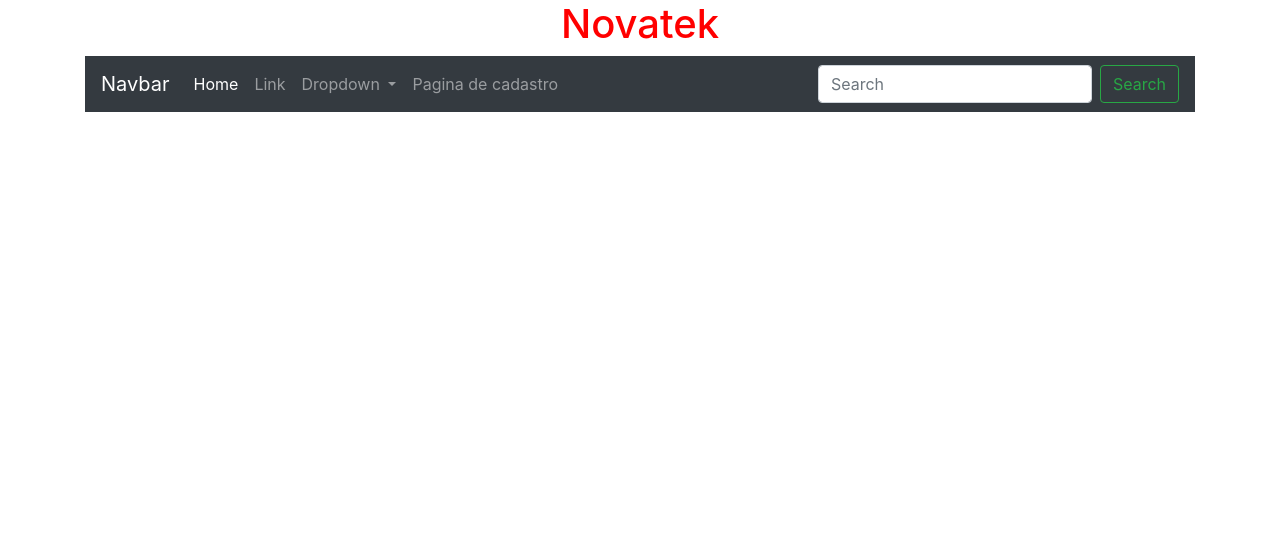
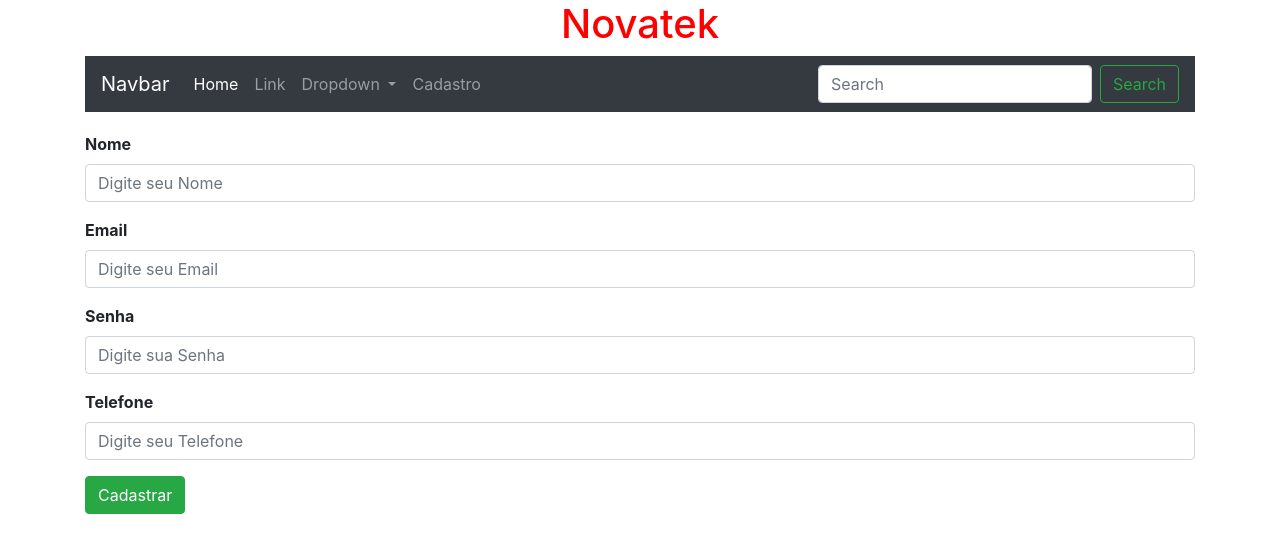
Before and after one commit to Leonardo333Rock/aulas-git, a Django app: page /pagina_de_cadastro in a window 1280 px wide. Shown: the top 553 px of the page. Run offline with Django 4.2, Linux system fonts and the light colour scheme; some libraries are stand-ins or nearby versions.

Commit message:
Conecçao com o banco Clientes criado

```diff
--- a/aulaGit/static/css/styler.css
+++ b/aulaGit/static/css/styler.css
@@ -7,3 +7,7 @@
     align-items:center;
     justify-content: center;
 }
+
+.form-label{
+    font-weight: bold;
+}
--- a/aulaGit/templates/home.html
+++ b/aulaGit/templates/home.html
@@ -12,7 +12,7 @@
     <header>
         <h1>Novatek</h1>
     </header>
-    <div class="container">
+    <div class="container" style="margin-bottom: 20px;">
         <nav class="navbar navbar-expand-lg navbar-dark bg-dark">
             <a class="navbar-brand" href="#">Navbar</a>
             <button class="navbar-toggler" type="button" data-toggle="collapse" data-target="#navbarSupportedContent" aria-controls="navbarSupportedContent" aria-expanded="false" aria-label="Toggle navigation">
@@ -22,7 +22,7 @@
             <div class="collapse navbar-collapse" id="navbarSupportedContent">
               <ul class="navbar-nav mr-auto">
                 <li class="nav-item active">
-                  <a class="nav-link" href="#">Home <span class="sr-only">(current)</span></a>
+                  <a class="nav-link" href="/">Home <span class="sr-only">(current)</span></a>
                 </li>
                 <li class="nav-item">
                   <a class="nav-link" href="#">Link</a>
@@ -39,7 +39,7 @@
                   </div>
                 </li>
                 <li class="nav-item">
-                  <a class="nav-link" href="/pagina_de_cadastro">Pagina de cadastro</a>
+                  <a class="nav-link" href="/pagina_de_cadastro">Cadastro</a>
                 </li>
               </ul>
               <form class="form-inline my-2 my-lg-0">
@@ -53,5 +53,8 @@
     <script src="https://code.jquery.com/jquery-3.2.1.slim.min.js" integrity="sha384-KJ3o2DKtIkvYIK3UENzmM7KCkRr/rE9/Qpg6aAZGJwFDMVNA/GpGFF93hXpG5KkN" crossorigin="anonymous"></script>
     <script src="https://cdn.jsdelivr.net/npm/popper.js@1.12.9/dist/umd/popper.min.js" integrity="sha384-ApNbgh9B+Y1QKtv3Rn7W3mgPxhU9K/ScQsAP7hUibX39j7fakFPskvXusvfa0b4Q" crossorigin="anonymous"></script>
     <script src="https://cdn.jsdelivr.net/npm/bootstrap@4.0.0/dist/js/bootstrap.min.js" integrity="sha384-JZR6Spejh4U02d8jOt6vLEHfe/JQGiRRSQQxSfFWpi1MquVdAyjUar5+76PVCmYl" crossorigin="anonymous"></script>
+    {% block content %}
+
+    {% endblock %}
 </body>
 </html>
--- a/aulaGit/templates/paginas/pg_de_dacastro.html
+++ b/aulaGit/templates/paginas/pg_de_dacastro.html
@@ -1,5 +1,26 @@
 {% extends 'home.html' %}
 
 {% block content %}
-
+<div class="container">
+    <form action="{% url 'cadastro_sucesso' %}" method="POST">
+        {% csrf_token %}
+        <div class="mb-3">
+            <label for="formText" class="form-label  label_text_imput">Nome</label>
+            <input class="form-control" type="text" id="formFile" name="nome" required placeholder="Digite seu Nome">
+        </div>
+        <div class="mb-3">
+            <label for="formText" class="form-label  label_text_imput">Email</label>
+            <input class="form-control" type="text" id="formFile" name="email" required placeholder="Digite seu Email">
+        </div>
+        <div class="mb-3">
+            <label for="formText" class="form-label  label_text_imput">Senha</label>
+            <input class="form-control" type="password" id="formFile" name="senha" required placeholder="Digite sua Senha">
+        </div>
+        <div class="mb-3">
+            <label for="formText" class="form-label  label_text_imput">Telefone</label>
+            <input class="form-control" type="text" id="formFile" name="telefone" required placeholder="Digite seu Telefone">
+        </div>
+        <button type="submit" class="btn btn-success">Cadastrar</button>
+    </form>
+</div>
 {% endblock %}
--- a/aulaGit/urls.py
+++ b/aulaGit/urls.py
@@ -3,5 +3,6 @@
 
 urlpatterns = [
     path('',views.Home, name='home'),
-    path('pagina_de_cadastro', views.Pagina_de_cadastro,name='pg_de-cadastro')
+    path('pagina_de_cadastro', views.Pagina_de_cadastro,name='pg_de-cadastro'),
+    path('cadastro_sucesso',views.cadastro_sucesso,name="cadastro_sucesso")
 ]
--- a/aulaGit/views.py
+++ b/aulaGit/views.py
@@ -1,9 +1,18 @@
 from django.shortcuts import render
+from . models import Cliente
 
 def Home(request):
     return render(request,'home.html')
 
 
 def Pagina_de_cadastro(request):
+    return render(request,'paginas/pg_de_dacastro.html')
 
+def cadastro_sucesso(request):
+    cliente = Cliente()
+    cliente.nome = request.POST.get('nome')
+    cliente.email = request.POST.get('email')
+    cliente.senha = request.POST.get('senha')
+    cliente.telefone = request.POST.get('telefone')
+    cliente.save()
     return render(request,'paginas/pg_de_dacastro.html')
```
Also changed, not shown: db.sqlite3.
